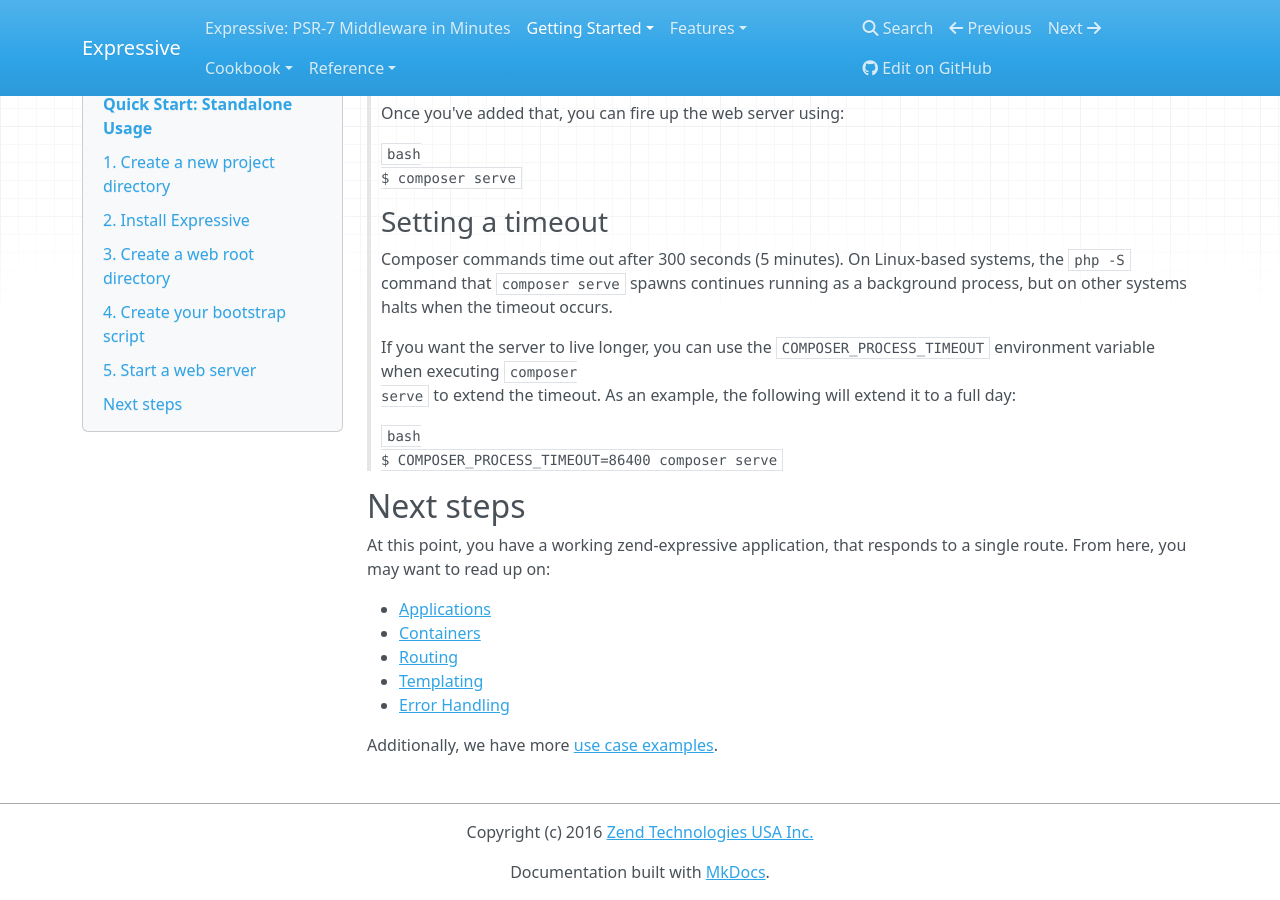
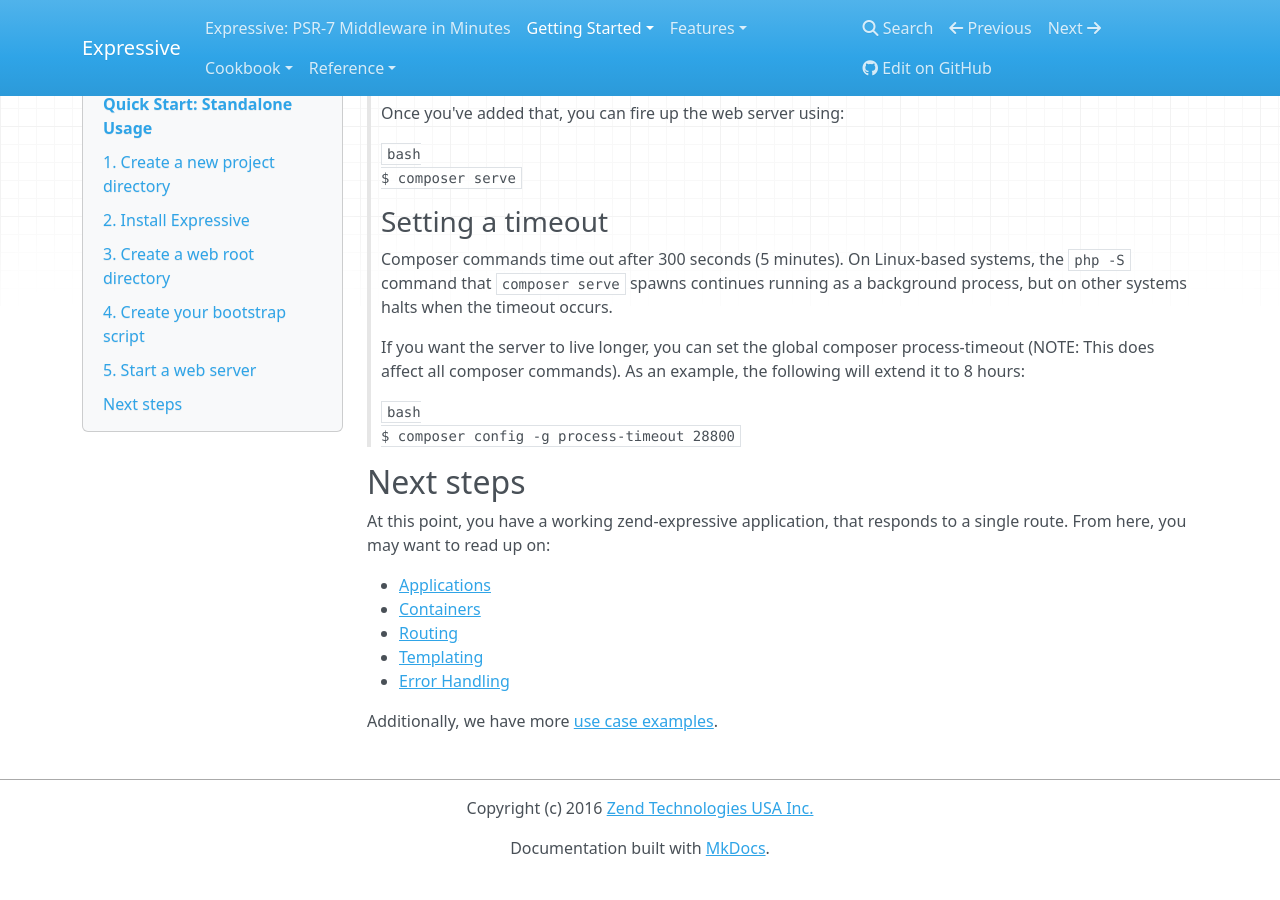
Before and after one commit to zendframework/zend-expressive, an MkDocs documentation site: the page built from doc/book/getting-started/standalone.md, in a window 1280 px wide and 900 px high, scrolled down 2239 px. Built offline with MkDocs 1.6.1, drawn with Linux system fonts in a browser that asks for light colours; nearby versions of some CDN libraries; old or Windows-style settings are respelled for this version of MkDocs; after the commit the page ends 3115 px from its top, so only the background shows below that.

Commit message:
DOCS - Add composer global config process-timeout setting

````diff
--- a/doc/book/getting-started/standalone.md
+++ b/doc/book/getting-started/standalone.md
@@ -132,13 +132,12 @@
 > systems, the `php -S` command that `composer serve` spawns continues running
 > as a background process, but on other systems halts when the timeout occurs.
 >
-> If you want the server to live longer, you can use the
-> `COMPOSER_PROCESS_TIMEOUT` environment variable when executing `composer
-> serve` to extend the timeout. As an example, the following will extend it
-> to a full day:
+> If you want the server to live longer, you can set the global composer
+> process-timeout (NOTE: This does affect all composer commands). As an example,
+> the following will extend it to 8 hours:
 >
 > ```bash
-> $ COMPOSER_PROCESS_TIMEOUT=86400 composer serve
+> $ composer config -g process-timeout 28800
 > ```
 
 ## Next steps
````
Also changed, not shown: doc/book/getting-started/skeleton.md (+4 -5 lines).
